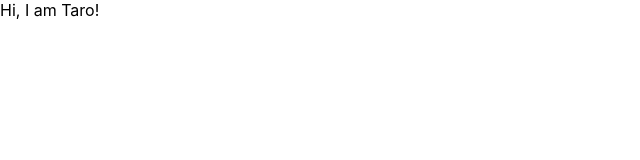
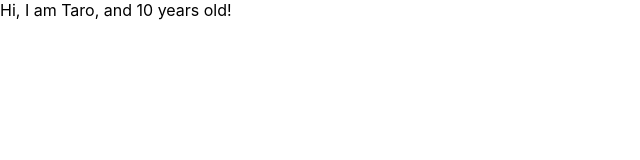
Before and after one commit to solareenlo/react-redux-crud-application, a React (Create React App) app: page / in a window 1280 px wide. Shown: the top 160 px of the page, without its empty margins (0-640 px from the left). Built offline with nearby package versions, Linux system fonts and the light colour scheme.

Commit message:
propsで複数個の変数を渡す

```diff
--- a/src/App.js
+++ b/src/App.js
@@ -3,13 +3,13 @@ import React from 'react';
 const App = () => {
   return (
     <div>
-      <User name={"Taro"} />
+      <User name={"Taro"} age={10} />
     </div>
   )
 }
 
 const User = (props) => {
-  return <div>Hi, I am {props.name}! </div>
+  return <div>Hi, I am {props.name}, and {props.age} years old! </div>
 }
 
 export default App;
```
